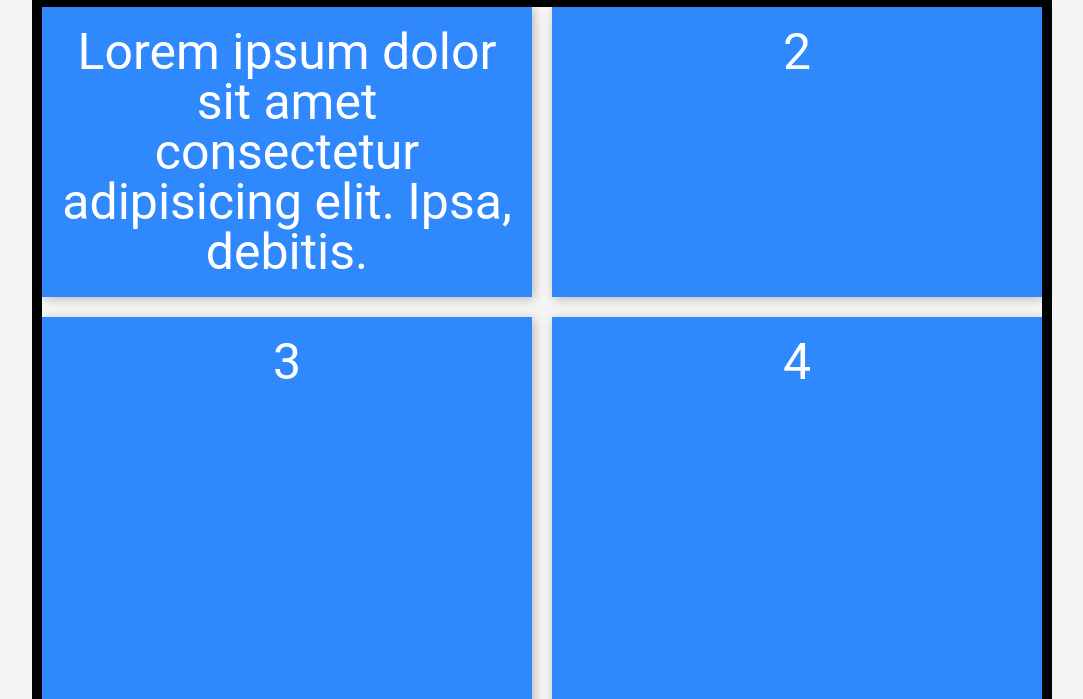
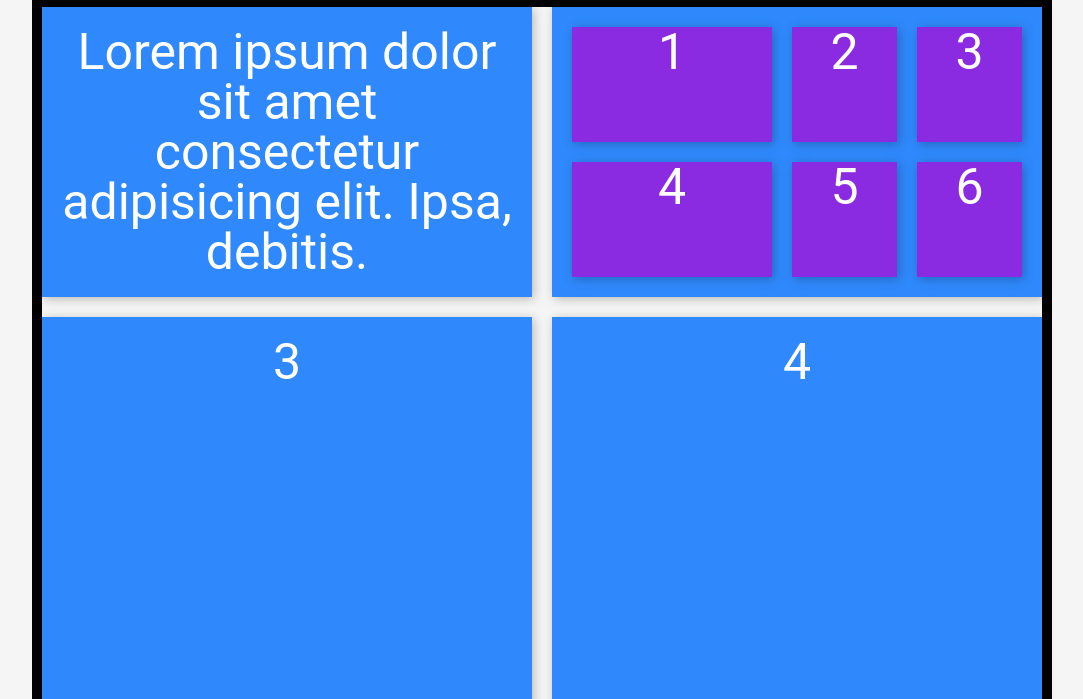
Before and after one commit to BrenMl/Css-Grid, a plain HTML site: page index.html in a window 1280 px wide. Shown: the part 101-800 px from the top of the page, without its empty margins (98-1181 px from the left). Drawn offline with Linux system fonts and the light colour scheme.

Commit message:
function repeat()

```diff
--- a/css/grid.css
+++ b/css/grid.css
@@ -4,3 +4,10 @@
     grid-template-rows: minmax(100px,auto) 400px;
     gap: 20px;
 }
+
+.container .section {
+    display: grid;
+    gap:20px;
+    grid-template-columns: 200px repeat(2,1fr);
+    grid-template-rows: repeat(2,1fr);
+}
--- a/css/style.css
+++ b/css/style.css
@@ -31,3 +31,8 @@ body {
     background: #2f89fc;
     box-shadow: 2px 2px 10px rgba(0,0,0,.25);
 }
+
+.container .section > div {
+    background-color: blueviolet;
+    box-shadow: 2px 2px 10px rgba(0,0,0,.25);
+}
--- a/index.html
+++ b/index.html
@@ -13,7 +13,14 @@
     </div>
     <div class="container">
         <div>Lorem ipsum dolor sit amet consectetur adipisicing elit. Ipsa, debitis.</div>
-        <div>2</div>
+        <div class="section">
+            <div>1</div>
+            <div>2</div>
+            <div>3</div>
+            <div>4</div>
+            <div>5</div>
+            <div>6</div>
+        </div>
         <div>3</div>
         <div>4</div>
         <div>5</div>
```
